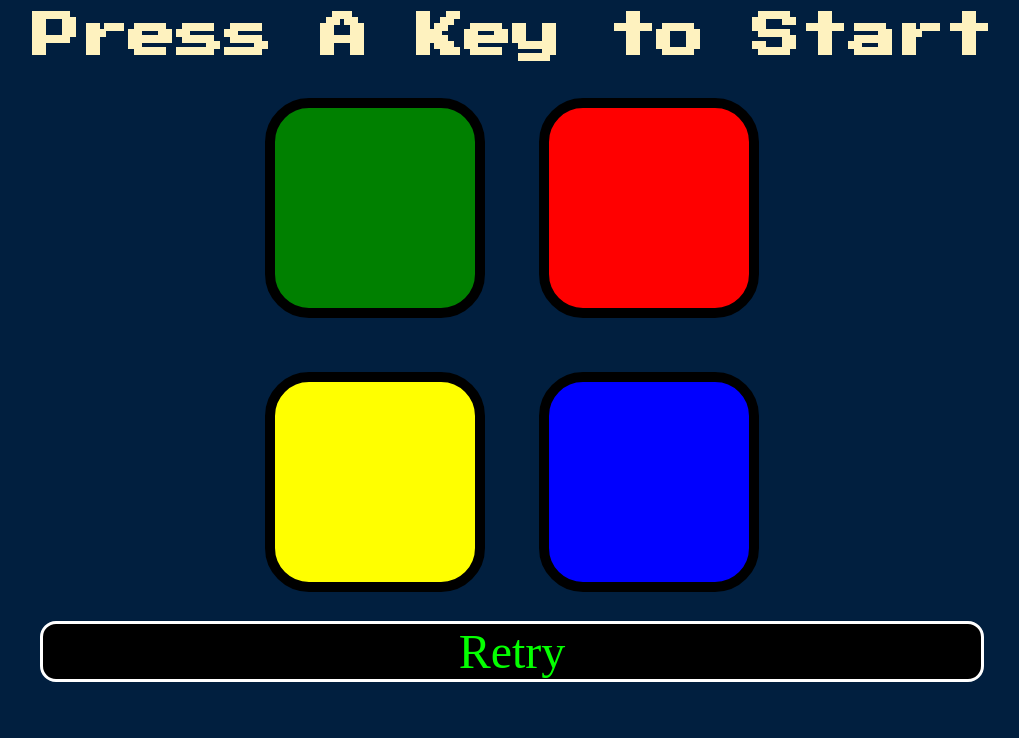
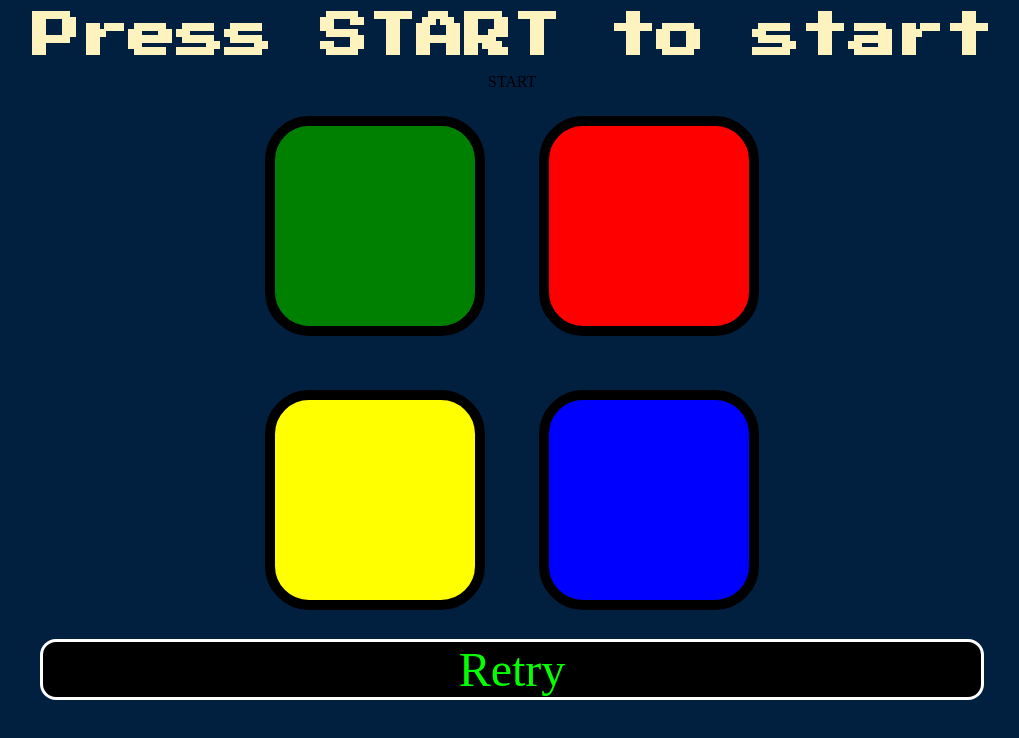
Before and after one commit to unknowngmr02/REPEAT-AFTER-ME, a plain HTML site: page index.html in a window 1280 px wide. Shown: the whole page, without its empty margins (128-1147 px from the left). Drawn offline with nearby package versions, Linux system fonts and the light colour scheme.

Commit message:
Update index.html

```diff
--- a/index.html
+++ b/index.html
@@ -3,15 +3,18 @@
 
 <head>
   <meta charset="utf-8">
-  <title>Simon</title>
+  <title>pui pui game</title>
   <link rel="stylesheet" href="styles.css">
   <link href="https://fonts.googleapis.com/css?family=Press+Start+2P" rel="stylesheet">
 </head>
 
 <body>
-  <h1 id="level-title">Press A Key to Start</h1>
+  <h1 id="level-title">Press START to start</h1>
+  <div id="start" class="temp">
+    <div type="button" class="start">START</div>
+  </div>
   <div class="container">
-    <div lass="row">
+    <div class="row">
 
       <div type="button" id="green" class="btn green">
 
```
